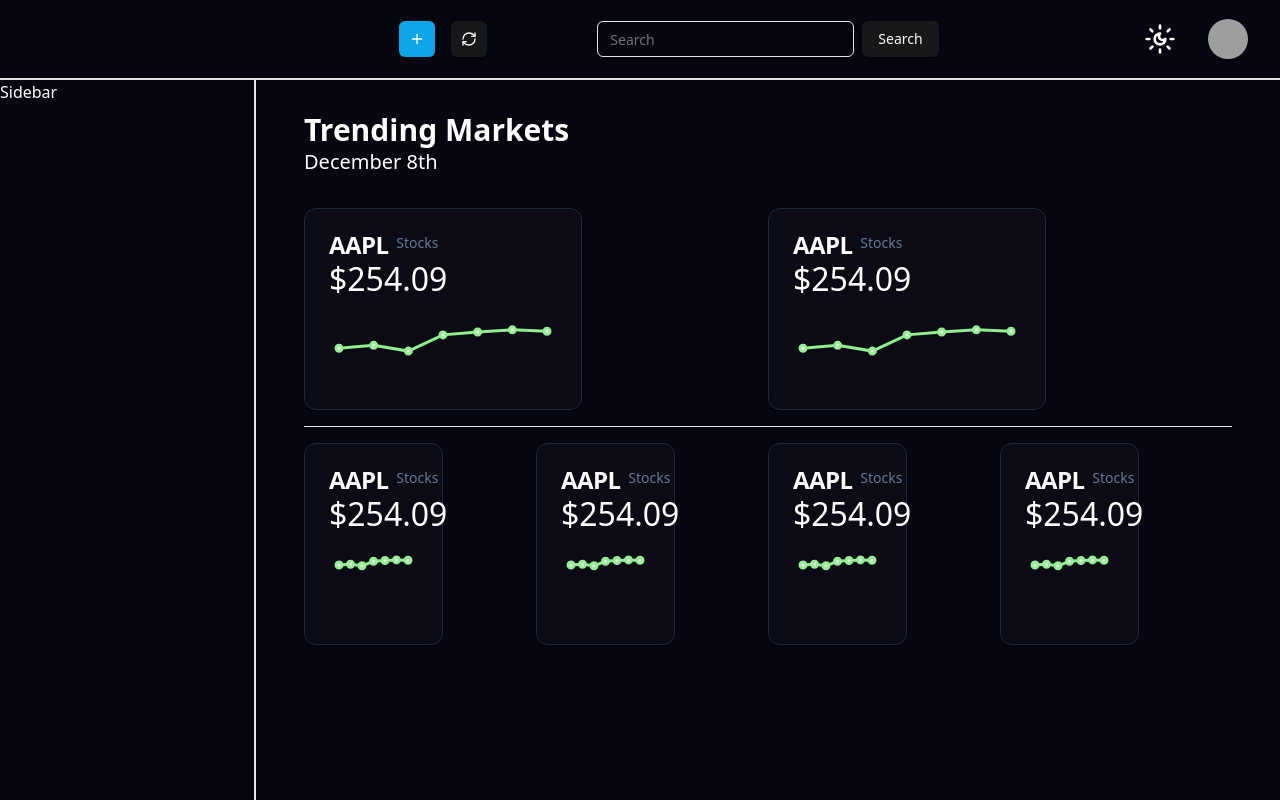
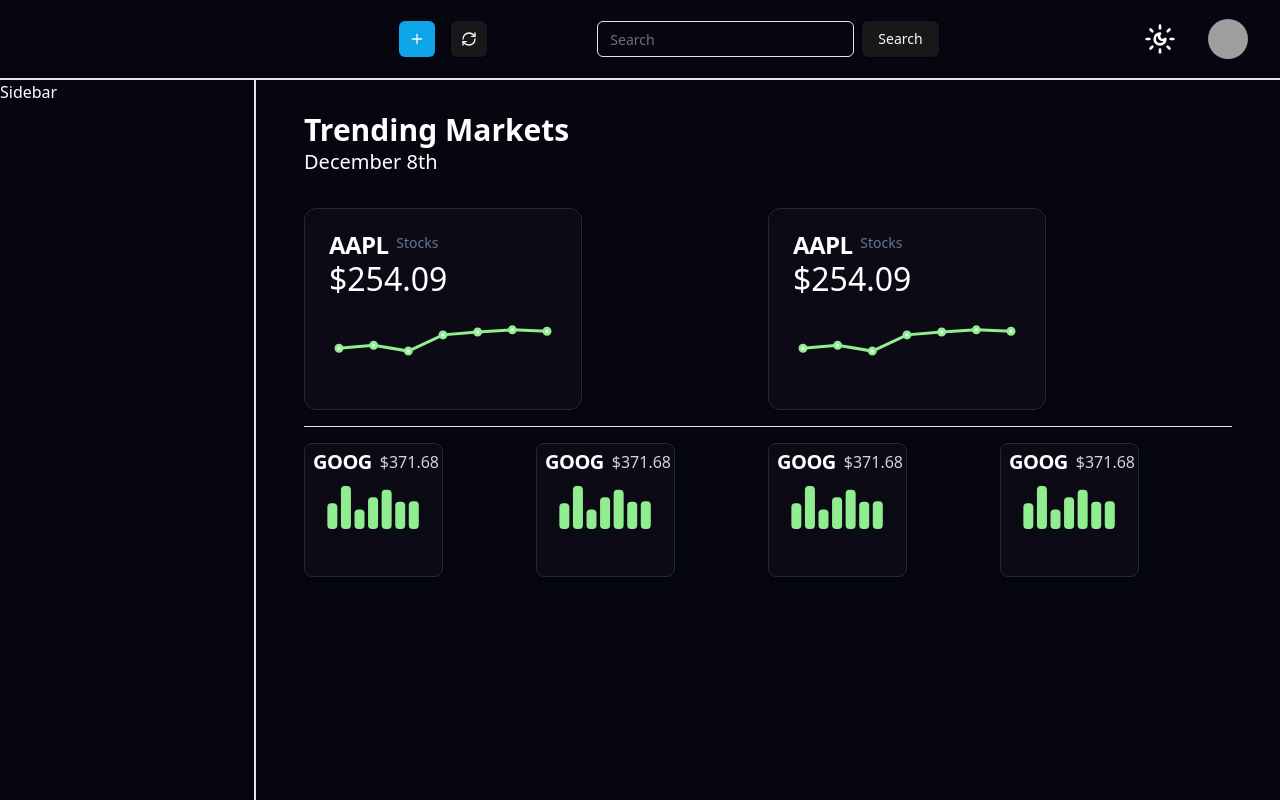
Before and after one commit to ZVKubajak/Eyero, a Next.js app in the folder client/: page /dashboard in a window 1280 px wide. Built offline with nearby package versions, Linux system fonts and the light colour scheme; grey boxes are pictures that could not be loaded.

Commit message:
Created HomeChart2

```diff
--- a/client/src/app/ui/dashboard/Charts/HomeChart1/HomeChart1.tsx
+++ b/client/src/app/ui/dashboard/Charts/HomeChart1/HomeChart1.tsx
@@ -36,13 +36,13 @@
 
 const HomeChart1 = () => {
   return (
-    <Card className="w-3/5 border-slate-800" id="chart-card">
+    <Card className="w-3/5 border-slate-800" id="chart1-card">
       <CardHeader>
         <div style={{ display: "flex" }}>
-          <CardTitle id="chart-card-title">AAPL</CardTitle>
-          <CardDescription id="chart-card-category">Stocks</CardDescription>
+          <CardTitle id="chart1-card-title">AAPL</CardTitle>
+          <CardDescription id="chart1-card-category">Stocks</CardDescription>
         </div>
-        <CardDescription id="chart-card-price">$254.09</CardDescription>
+        <CardDescription id="chart1-card-price">$254.09</CardDescription>
       </CardHeader>
       <CardContent className="h-24 overflow-hidden">
         <ChartContainer config={chartConfig}>
--- a/client/src/app/ui/dashboard/Charts/HomeChart1/homechart1.css
+++ b/client/src/app/ui/dashboard/Charts/HomeChart1/homechart1.css
@@ -1,18 +1,18 @@
-#chart-card {
+#chart1-card {
   background-color: #0c0a14;
 }
 
-#chart-card-title {
+#chart1-card-title {
   color: white;
   font-size: 24px;
 }
 
-#chart-card-category {
+#chart1-card-category {
   color: #617b96;
   margin-left: 8px;
 }
 
-#chart-card-price {
+#chart1-card-price {
   color: white;
   font-size: 32px;
   margin-top: 12px;
--- a/client/src/app/ui/dashboard/Charts/HomeChart2/HomeChart2.tsx
+++ b/client/src/app/ui/dashboard/Charts/HomeChart2/HomeChart2.tsx
@@ -1,7 +1,7 @@
 "use client";
 
 import "./homechart2.css";
-import { Line, LineChart, CartesianGrid } from "recharts";
+import { Bar, BarChart, CartesianGrid, LabelList } from "recharts";
 import {
   Card,
   CardContent,
@@ -18,13 +18,13 @@
 
 // Chart Test Data
 const chartData = [
-  { date: "12/01", price: 230 },
-  { date: "12/02", price: 238 },
-  { date: "12/03", price: 222 },
-  { date: "12/04", price: 267 },
-  { date: "12/05", price: 275 },
-  { date: "12/06", price: 281 },
-  { date: "12/07", price: 277 },
+  { date: "12/01", price: 524 },
+  { date: "12/02", price: 879 },
+  { date: "12/03", price: 400 },
+  { date: "12/04", price: 650 },
+  { date: "12/05", price: 799 },
+  { date: "12/06", price: 555 },
+  { date: "12/07", price: 568 },
 ];
 
 const chartConfig = {
@@ -36,40 +36,37 @@
 
 const HomeChart2 = () => {
   return (
-    <Card className="w-3/5 border-slate-800" id="chart-card">
-      <CardHeader>
+    <Card className="w-3/5 border-slate-800 rounded-lg" id="chart2-card">
+      <CardHeader className="py-2 pl-2">
         <div style={{ display: "flex" }}>
-          <CardTitle id="chart-card-title">AAPL</CardTitle>
-          <CardDescription id="chart-card-category">Stocks</CardDescription>
+          <CardTitle id="chart2-card-title">GOOG</CardTitle>
+          <CardDescription id="chart2-card-price">$371.68</CardDescription>
         </div>
-        <CardDescription id="chart-card-price">$254.09</CardDescription>
       </CardHeader>
-      <CardContent className="h-24 overflow-hidden">
+      <CardContent className="h-24 px-4 overflow-hidden">
         <ChartContainer config={chartConfig}>
-          <LineChart
+          <BarChart
             width={300}
             height={120}
             data={chartData}
             margin={{
-              top: 10,
-              left: 10,
-              right: 10,
+              top: 0,
+              left: 5,
+              right: 5,
               bottom: 10,
             }}
           >
             <CartesianGrid vertical={false} horizontal={false} stroke="#333" />
             <ChartTooltip
-              cursor={true}
+              cursor={false}
               content={<ChartTooltipContent indicator="dot" hideLabel />}
             />
-            <Line
+            <Bar
               dataKey="price"
-              type="linear"
-              stroke="lightgreen"
-              strokeWidth={3}
-              dot={true}
+              fill="lightgreen"
+              radius={4}
             />
-          </LineChart>
+          </BarChart>
         </ChartContainer>
       </CardContent>
     </Card>
--- a/client/src/app/ui/dashboard/Charts/HomeChart2/homechart2.css
+++ b/client/src/app/ui/dashboard/Charts/HomeChart2/homechart2.css
@@ -1,19 +1,14 @@
-#chart-card {
+#chart2-card {
   background-color: #0c0a14;
 }
 
-#chart-card-title {
+#chart2-card-title {
   color: white;
-  font-size: 24px;
+  font-size: 20px;
 }
 
-#chart-card-category {
-  color: #617b96;
+#chart2-card-price {
+  color: lightgray;
+  font-size: 16px;
   margin-left: 8px;
 }
-
-#chart-card-price {
-  color: white;
-  font-size: 32px;
-  margin-top: 12px;
-}
```
